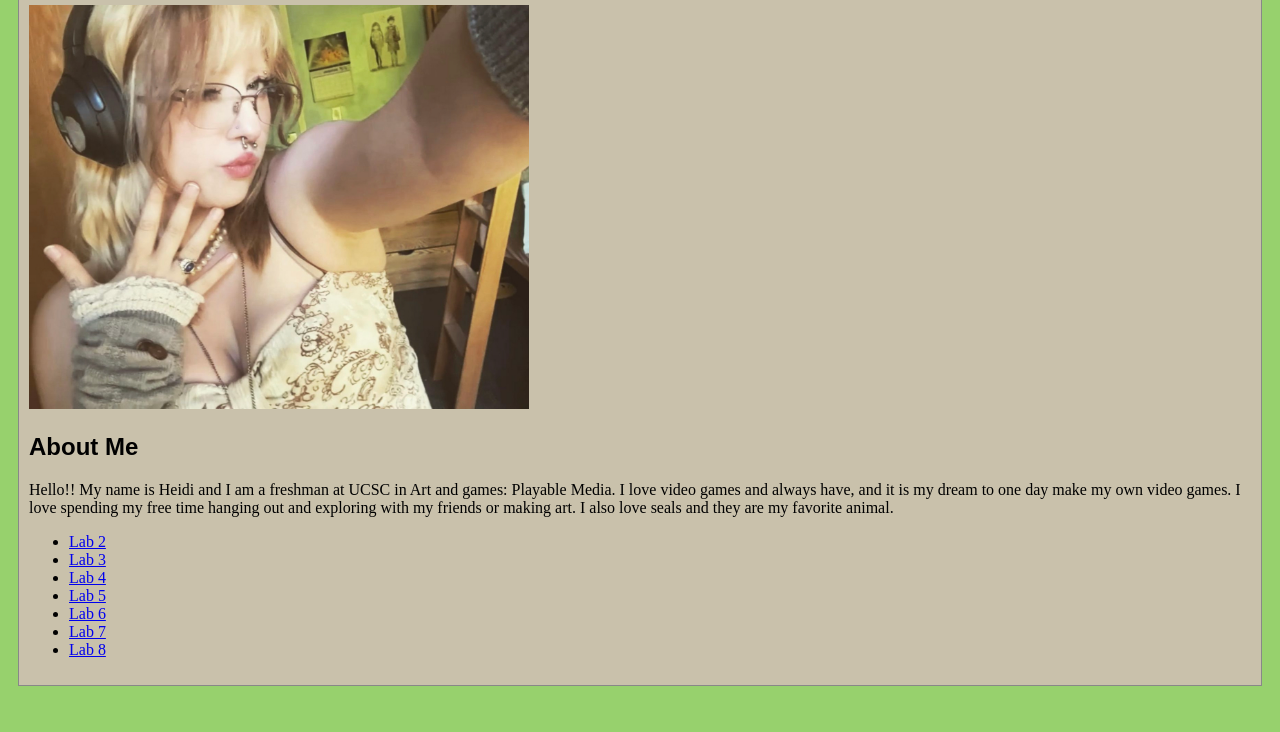
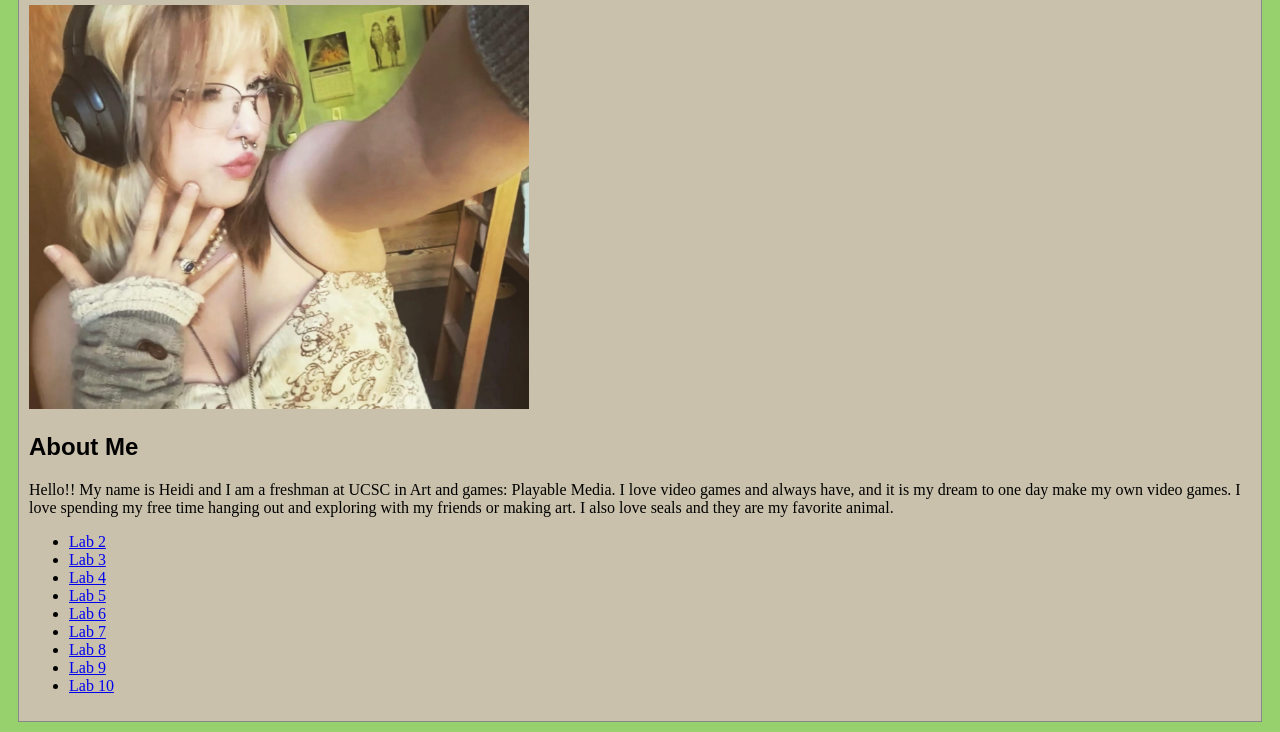
Before and after one commit to heiikd/art101, a plain HTML site: page index.html in a window 1280 px wide. Shown: the part 106-838 px from the top of the page. Before the commit the page ends 802 px from the top, so only its background shows below. Drawn offline with nearby package versions, Linux system fonts and the light colour scheme.

Commit message:
Update index.html

```diff
--- a/index.html
+++ b/index.html
@@ -34,6 +34,8 @@
 						<li><a href= "lab6/index.html" >Lab 6 </a></li>
 						<li><a href= "lab7/index.html" >Lab 7 </a></li>
 						<li><a href= "lab8/index.html" >Lab 8 </a></li>
+						<li><a href= "lab9/index.html" >Lab 9 </a></li>
+						<li><a href= "lab10/index.html" >Lab 10 </a></li>
 
 					</ul>
 			</div>
```
